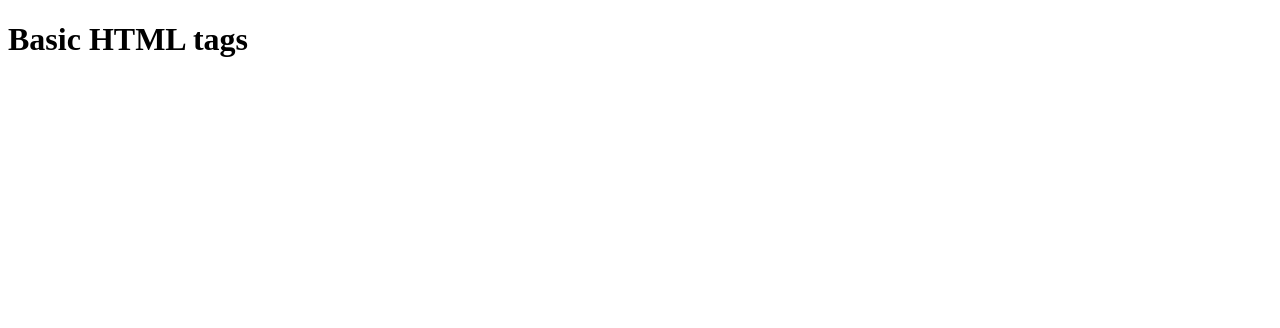
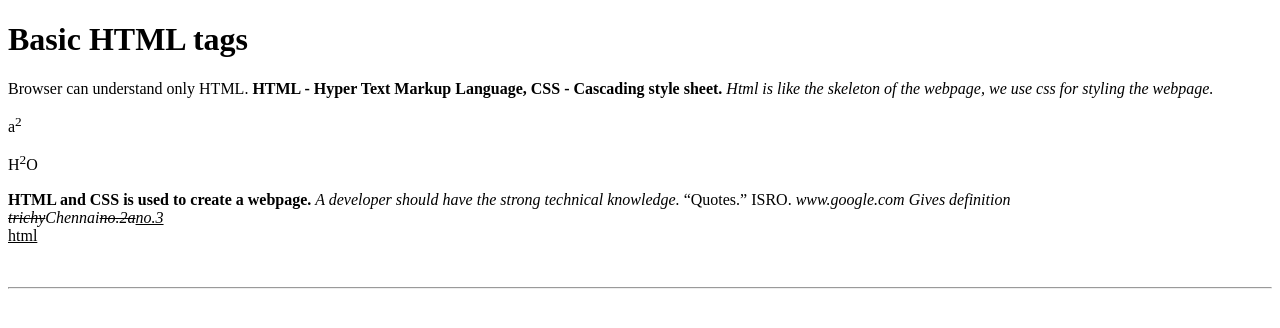
Before and after one commit to Shalinipandi-palanivel/Fullstack-developer-tutorial, a plain HTML site: page index.html in a window 1280 px wide. Drawn offline with Linux system fonts and the light colour scheme.

Commit message:
Basic tags added

```diff
--- a/index.html
+++ b/index.html
@@ -7,6 +7,26 @@
     <title>Document</title>
 </head>
 <body>
-    <h1>Basic HTML tags</h1>
+    <h1>Basic HTML tags</h1><!--header - h1 to h6(varies based on the font size)-->
+    <p>Browser can understand only HTML.
+        <b>HTML - Hyper Text Markup Language,
+            CSS - Cascading style sheet.
+        </b>
+        <i>Html is like the skeleton of the webpage, we use css for styling the webpage.</i>
+        <p>a<sup>2</sup></p>
+        <p>H<sup>2</sup>O</p>
+        <strong>HTML and CSS is used to create a webpage.</strong>
+        <em>A developer should have the strong technical knowledge.</em>
+        <q>Quotes.</q>
+        <abbr> ISRO. </abbr>
+        <cite>www.google.com</cite>
+        <dfn>Gives definition</dfn>
+        <address><del>trichy</del>Chennai<s>no.2a</s><ins>no.3</ins></address>
+        <u>html</u>
+    </p>
+    <br><!--breakline-->
+    <hr><!--horizontal line-->
+
+
 </body>
 </html>
```
